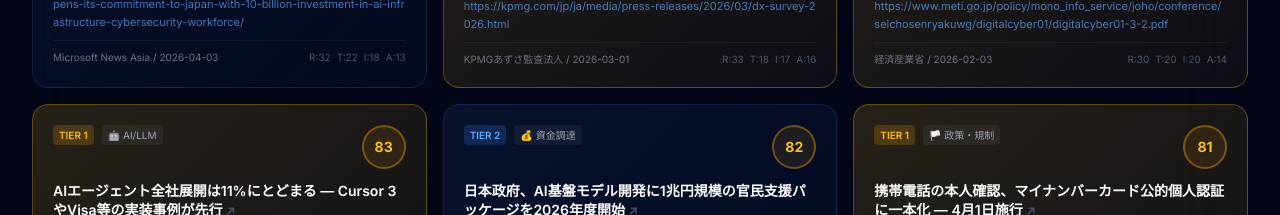
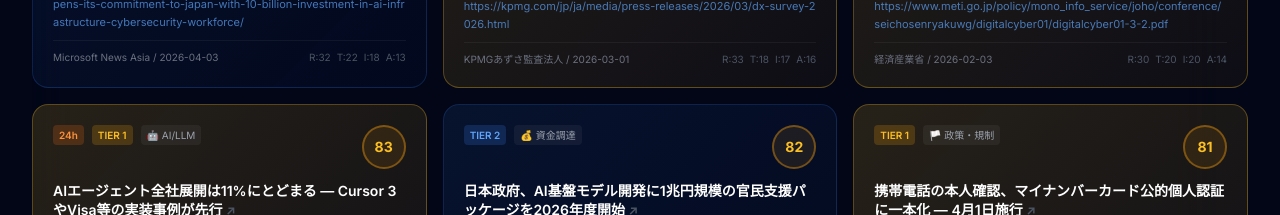
Before and after one commit to daikikanazawa-hue/ohayo-news-dashboard, a plain HTML site: page index.html in a window 1280 px wide. Shown: the part 1380-1595 px from the top of the page. Drawn offline with nearby package versions, Linux system fonts and the light colour scheme.

Commit message:
Add freshness badges, prioritize recency in scoring

```diff
--- a/index.html
+++ b/index.html
@@ -162,15 +162,28 @@ function getTierLabel(tier) {
   return '<span class="text-[10px] bg-gray-500/20 text-gray-400 px-1.5 py-0.5 rounded font-semibold">TIER 3</span>';
 }
 
+function getFreshnessBadge(publishedDate) {
+  if (!publishedDate) return '';
+  const now = new Date();
+  const pub = new Date(publishedDate + 'T00:00:00');
+  const diffHours = (now - pub) / (1000 * 60 * 60);
+  if (diffHours < 24) return '<span class="text-[10px] bg-red-500/20 text-red-400 px-1.5 py-0.5 rounded font-semibold animate-pulse">NEW</span>';
+  if (diffHours < 48) return '<span class="text-[10px] bg-orange-500/20 text-orange-400 px-1.5 py-0.5 rounded font-semibold">24h</span>';
+  if (diffHours < 72) return '<span class="text-[10px] bg-yellow-500/20 text-yellow-400 px-1.5 py-0.5 rounded">2d</span>';
+  return '';
+}
+
 function renderArticle(article) {
   const cat = CATEGORIES[article.category] || { label: article.category, color: 'gray', icon: '&#128196;' };
   const scoreColor = getScoreColor(article.score.total);
   const tierClass = getTierClass(article.tier);
+  const freshness = getFreshnessBadge(article.published_date);
 
   return `
     <article class="glass rounded-2xl p-5 card fade-in border ${tierClass}">
       <div class="flex items-start justify-between gap-3 mb-3">
         <div class="flex items-center gap-2 flex-wrap">
+          ${freshness}
           ${getTierLabel(article.tier)}
           <span class="text-[10px] bg-white/5 text-gray-400 px-1.5 py-0.5 rounded">${cat.icon} ${cat.label}</span>
         </div>
```
